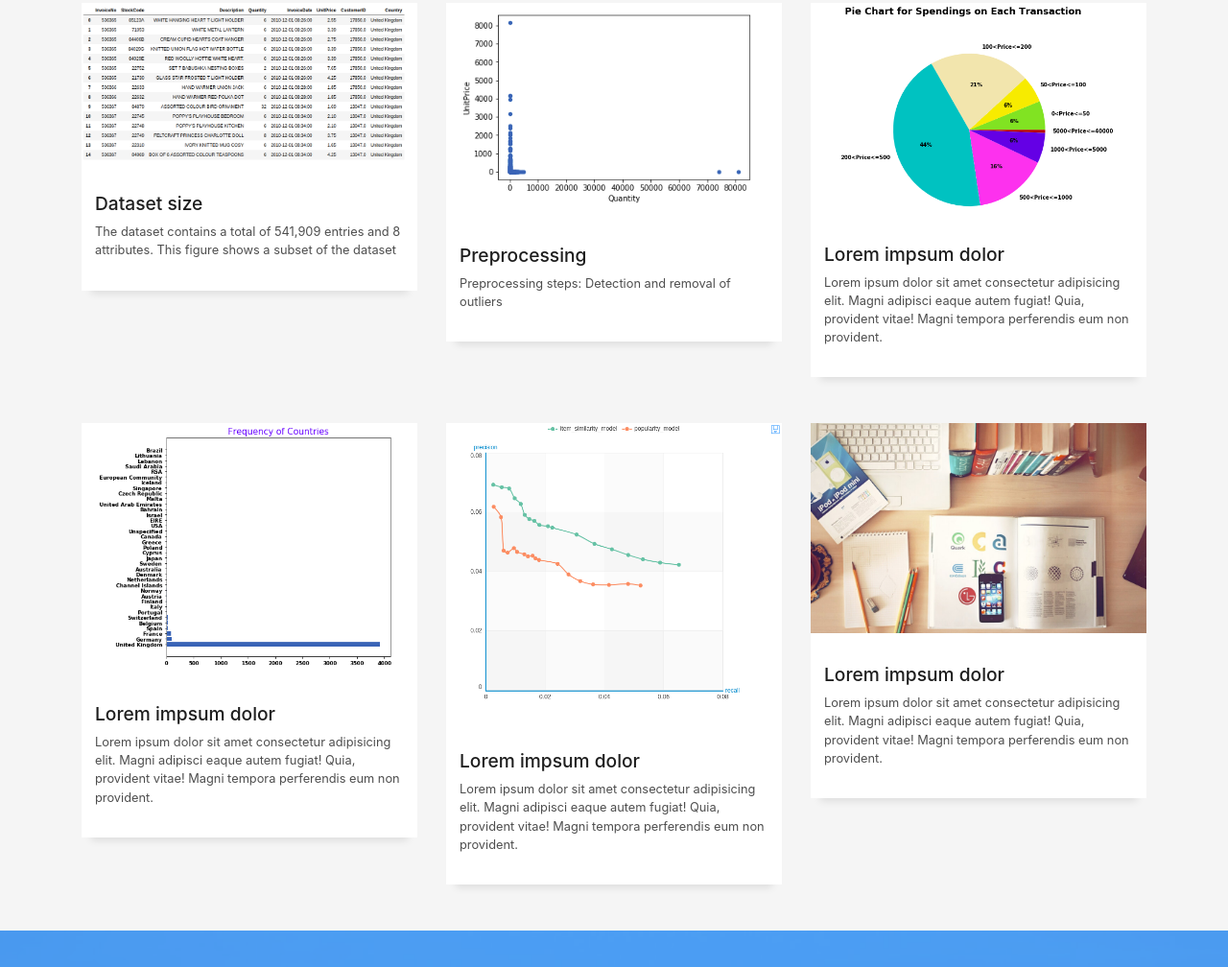
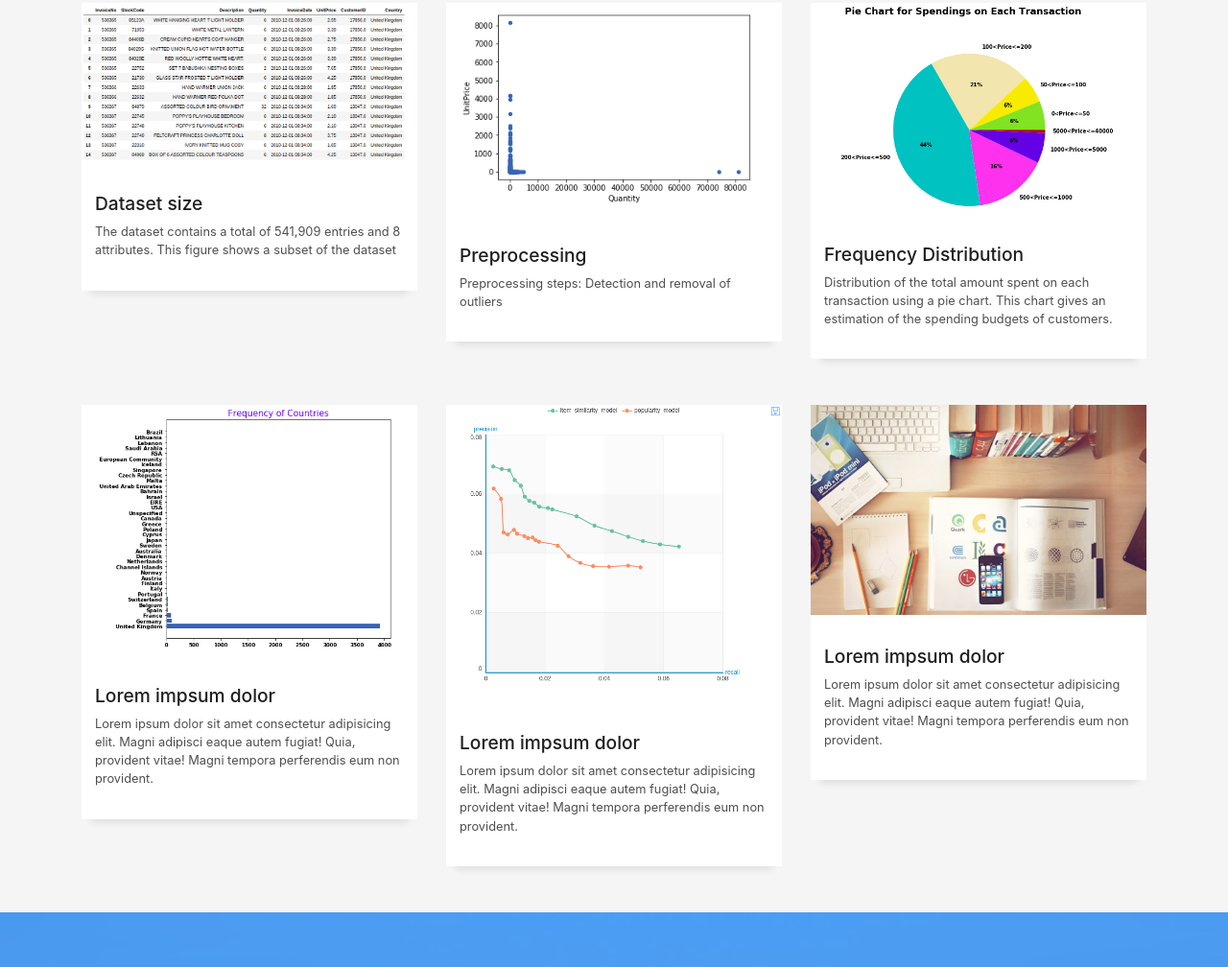
Before and after one commit to bdorcas/bdorcas.github.io, a plain HTML site: page index.html in a window 1280 px wide. Shown: the part 1042-2050 px from the top of the page at 96% size. Drawn offline with Linux system fonts and the light colour scheme; files whose address does not match are found by name.

Commit message:
annotations

```diff
--- a/index.html
+++ b/index.html
@@ -283,10 +283,10 @@ B
               <div class="work-content">
                 <div class="row">
                   <div class="col-sm-12">
-                    <h2 class="w-title">Lorem impsum dolor</h2>
+                    <h2 class="w-title">Frequency Distribution</h2>
                     <div class="w-more">
                       <p class="s-description">
-                        Lorem ipsum dolor sit amet consectetur adipisicing elit. Magni adipisci eaque autem fugiat! Quia, provident vitae! Magni tempora perferendis eum non provident.
+                        Distribution of the total amount spent on each transaction using a pie chart. This chart gives an estimation of the spending budgets of customers.
                       </p>
                     </div>
                   </div>
```
